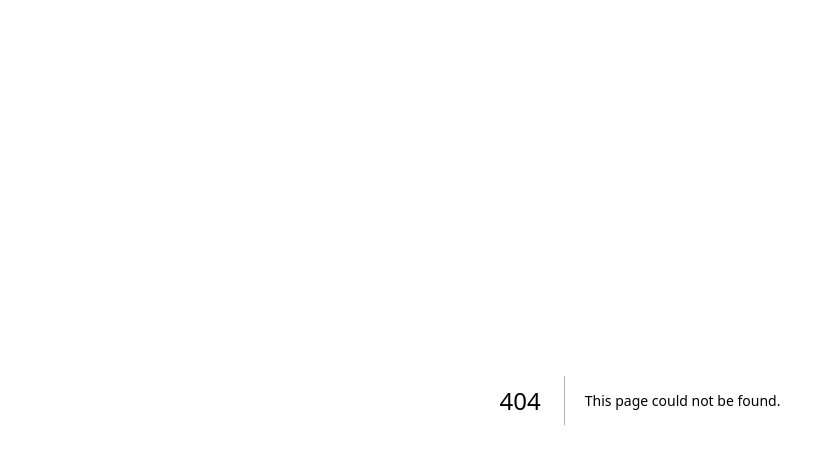
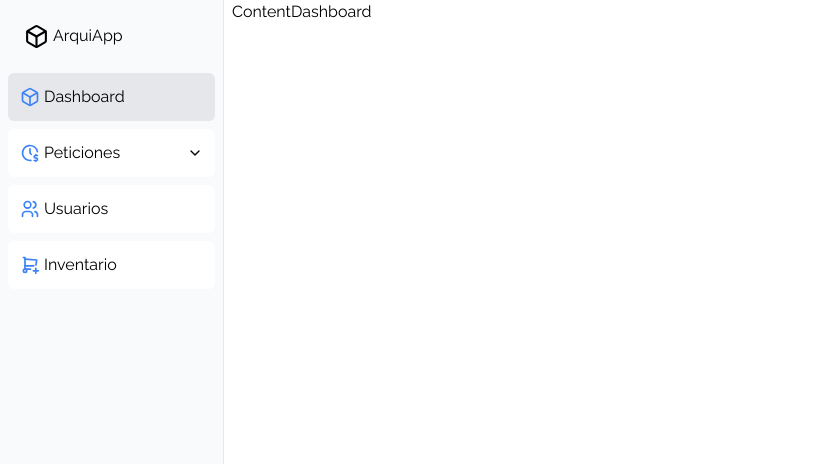
Before and after one commit to FoulTrip/materials_arq_store, a Next.js app: page /admin in a window 1280 px wide. Before the commit this address had no page. Shown: the top 464 px of the page, without its empty margins (0-835 px from the left). Built offline with nearby package versions, Linux system fonts and the light colour scheme.

Commit message:
add to admin section and hero section

```diff
--- a/package.json
+++ b/package.json
@@ -13,6 +13,7 @@
     "react": "^18",
     "react-dom": "^18",
     "react-icons": "^5.2.1",
+    "react-responsive": "^10.0.0",
     "react-select": "^5.8.0"
   },
   "devDependencies": {
--- /dev/null
+++ b/src/app/admin/page.tsx
@@ -0,0 +1,33 @@
+"use client";
+
+import SideBar from "@/components/admin/SideBar";
+import React, { useState } from "react";
+import { pagesTypes } from "@/types/Dashboard";
+import ContentDashboard from "@/components/admin/sections/ContentDashboard";
+import ContentUsers from "@/components/admin/sections/ContentUsers";
+import ContentInventory from "@/components/admin/sections/contentInventory";
+import ContentMaterials from "@/components/admin/sections/ContentMaterials";
+import ContentCuts from "@/components/admin/sections/ContentCuts";
+
+function AdminComponent() {
+  const [option, setOption] = useState<pagesTypes>("dashboard");
+
+  const handlerSetOption = (option: pagesTypes) => {
+    setOption(option);
+  };
+
+  return (
+    <>
+      <main className="flex flex-row gap-2">
+        <SideBar setOption={handlerSetOption} option={option} />
+        {option == "dashboard" && <ContentDashboard />}
+        {option == "clients" && <ContentUsers />}
+        {option == "inventory" && <ContentInventory />}
+        {option == "materials" && <ContentMaterials />}
+        {option == "cuts" && <ContentCuts />}
+      </main>
+    </>
+  );
+}
+
+export default AdminComponent;
--- a/src/app/globals.css
+++ b/src/app/globals.css
@@ -1,3 +1,12 @@
+@import url("https://fonts.googleapis.com/css2?family=Raleway:ital,wght@0,100..900;1,100..900&family=Roboto:ital,wght@0,100;0,300;0,400;0,500;0,700;0,900;1,100;1,300;1,400;1,500;1,700;1,900&display=swap");
+
 @tailwind base;
 @tailwind components;
 @tailwind utilities;
+
+* {
+  font-family: "Raleway", sans-serif;
+  font-optical-sizing: auto;
+  font-weight: 400;
+  font-style: normal;
+}
--- a/src/app/page.tsx
+++ b/src/app/page.tsx
@@ -1,7 +1,9 @@
+import HeroSection from "@/components/Landing/HeroinSection";
+
 export default function Home() {
   return (
-    <main>
-      <p>Hola</p>
-    </main>
+    <>
+      <HeroSection />
+    </>
   );
 }
--- /dev/null
+++ b/src/components/Landing/HeroinSection.tsx
@@ -0,0 +1,31 @@
+import React from "react";
+
+function HeroSection() {
+  return (
+    <section
+      className="relative w-full h-screen bg-cover bg-center"
+      style={{ backgroundImage: "url('/path-to-your-image.jpg')" }}
+    >
+      <div className="absolute inset-0 bg-black opacity-50"></div>
+      <div className="flex items-center justify-center h-full relative z-10 text-center text-white">
+        <div>
+          <h1 className="text-4xl md:text-6xl font-bold mb-4">
+            Tu Título Aquí
+          </h1>
+          <p className="text-lg md:text-2xl mb-8">
+            Aquí va el texto que describe tu sección hero. Puede ser un mensaje
+            inspirador o una breve descripción.
+          </p>
+          <a
+            href="#your-link"
+            className="inline-block px-6 py-3 bg-blue-500 text-white font-semibold rounded-lg hover:bg-blue-600 transition duration-300"
+          >
+            Tu Botón
+          </a>
+        </div>
+      </div>
+    </section>
+  );
+};
+
+export default HeroSection;
--- /dev/null
+++ b/src/components/admin/SideBar.tsx
@@ -0,0 +1,137 @@
+import { pagesTypes } from "@/types/Dashboard";
+import React, { useState } from "react";
+import {
+  TbChevronDown,
+  TbChevronUp,
+  TbClockDollar,
+  TbCube,
+  TbPuzzleFilled,
+  TbShoppingCartPlus,
+  TbStack2Filled,
+  TbUsers,
+} from "react-icons/tb";
+import { useMediaQuery } from "react-responsive";
+
+function SideBar({
+  setOption,
+  option,
+}: {
+  setOption: (option: pagesTypes) => void;
+  option: pagesTypes;
+}) {
+  const isTabletOrMobile = useMediaQuery({ query: "(min-width: 900px)" });
+  const [openOptionReq, setOpenOptionReq] = useState<boolean>(false);
+
+  return (
+    <div className="md:w-56 w-16 bg-gray-50 h-dvh p-2 flex flex-col gap-2 border-r border-gray-200">
+      <div className="md:flex justify-start p-4 gap-1">
+        <div className="grid place-content-center">
+          <TbCube size={25} />
+        </div>
+        {isTabletOrMobile && <h3>ArquiApp</h3>}
+      </div>
+
+      <div
+        className={`md:flex justify-start p-3 gap-1 rounded-md cursor-pointer ${
+          option === "dashboard" ? "bg-gray-200" : "bg-white hover:bg-gray-100"
+        }`}
+        onClick={() => setOption("dashboard")}
+      >
+        <div className="grid place-content-center">
+          <TbCube size={20} className="text-blue-500" />
+        </div>
+        {isTabletOrMobile && (
+          <h3 className="grid place-content-center font-normal">Dashboard</h3>
+        )}
+      </div>
+
+      <div
+        className={`md:flex flex justify-between p-3 gap-1 rounded-md cursor-pointer ${
+          option === "requests" ? "bg-gray-200" : "bg-white hover:bg-gray-100"
+        }`}
+        onClick={() => {
+          setOpenOptionReq(!openOptionReq);
+        }}
+      >
+        <div className="flex flex-row gap-1">
+          <div className="grid place-content-center">
+            <TbClockDollar size={20} className="text-blue-500" />
+          </div>
+          {isTabletOrMobile && (
+            <h3 className="grid place-content-center">Peticiones</h3>
+          )}
+        </div>
+        {isTabletOrMobile && (
+          <div className="grid place-content-center">
+            {!openOptionReq && <TbChevronDown />}
+            {openOptionReq && <TbChevronUp />}
+          </div>
+        )}
+      </div>
+
+      {openOptionReq && (
+        <>
+          <div
+            className={`md:flex justify-start p-3 gap-1 rounded-md cursor-pointer ${
+              option === "materials"
+                ? "bg-gray-200"
+                : "bg-white hover:bg-gray-100"
+            }`}
+            onClick={() => setOption("materials")}
+          >
+            <div className="grid place-content-center">
+              <TbPuzzleFilled size={20} className="text-blue-500" />
+            </div>
+            {isTabletOrMobile && (
+              <h3 className="grid place-content-center">Materiales</h3>
+            )}
+          </div>
+
+          <div
+            className={`md:flex justify-start p-3 gap-1 rounded-md cursor-pointer ${
+              option === "cuts" ? "bg-gray-200" : "bg-white hover:bg-gray-100"
+            }`}
+            onClick={() => setOption("cuts")}
+          >
+            <div className="grid place-content-center">
+              <TbStack2Filled size={20} className="text-blue-500" />
+            </div>
+            {isTabletOrMobile && (
+              <h3 className="grid place-content-center">Cortes</h3>
+            )}
+          </div>
+        </>
+      )}
+
+      <div
+        className={`md:flex justify-start p-3 gap-1 rounded-md cursor-pointer ${
+          option === "clients" ? "bg-gray-200" : "bg-white hover:bg-gray-100"
+        }`}
+        onClick={() => setOption("clients")}
+      >
+        <div className="grid place-content-center">
+          <TbUsers size={20} className="text-blue-500" />
+        </div>
+        {isTabletOrMobile && (
+          <h3 className="grid place-content-center">Usuarios</h3>
+        )}
+      </div>
+
+      <div
+        className={`md:flex justify-start p-3 gap-1 rounded-md cursor-pointer ${
+          option === "inventory" ? "bg-gray-200" : "bg-white hover:bg-gray-100"
+        }`}
+        onClick={() => setOption("inventory")}
+      >
+        <div className="grid place-content-center">
+          <TbShoppingCartPlus size={20} className="text-blue-500" />
+        </div>
+        {isTabletOrMobile && (
+          <h3 className="grid place-content-center">Inventario</h3>
+        )}
+      </div>
+    </div>
+  );
+}
+
+export default SideBar;
--- /dev/null
+++ b/src/components/admin/sections/ContentCuts.tsx
@@ -0,0 +1,9 @@
+import React from 'react'
+
+function ContentCuts() {
+  return (
+    <div>ContentCuts</div>
+  )
+}
+
+export default ContentCuts
--- /dev/null
+++ b/src/components/admin/sections/ContentDashboard.tsx
@@ -0,0 +1,9 @@
+import React from 'react'
+
+function ContentDashboard() {
+  return (
+    <div>ContentDashboard</div>
+  )
+}
+
+export default ContentDashboard
--- /dev/null
+++ b/src/components/admin/sections/ContentInventory.tsx
@@ -0,0 +1,9 @@
+import React from 'react'
+
+function ContentInventory() {
+  return (
+    <div>ContentInventory</div>
+  )
+}
+
+export default ContentInventory
--- /dev/null
+++ b/src/components/admin/sections/ContentMaterials.tsx
@@ -0,0 +1,9 @@
+import React from 'react'
+
+function ContentMaterials() {
+  return (
+    <div>ContentMaterials</div>
+  )
+}
+
+export default ContentMaterials
--- /dev/null
+++ b/src/components/admin/sections/ContentUsers.tsx
@@ -0,0 +1,9 @@
+import React from 'react'
+
+function ContentUsers() {
+  return (
+    <div>ContentUsers</div>
+  )
+}
+
+export default ContentUsers
--- /dev/null
+++ b/src/types/Dashboard.ts
@@ -0,0 +1,7 @@
+export type pagesTypes =
+  | "dashboard"
+  | "clients"
+  | "inventory"
+  | "requests"
+  | "materials"
+  | "cuts";
```
Also changed, not shown: 1 other file (tests, documents, lock files or other folders).
